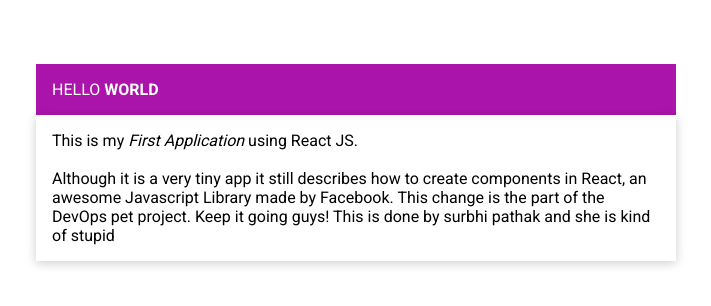
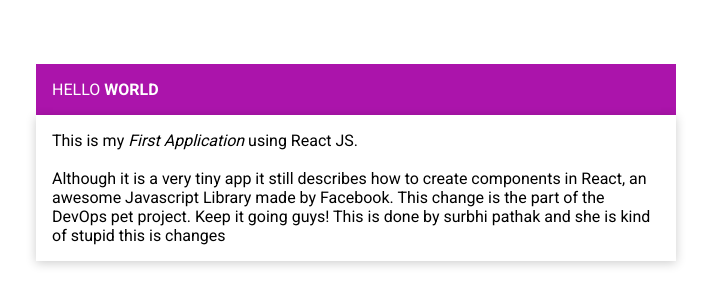
Before and after one commit to anu-1907/DevOpsReact, a JavaScript app: page / in a window 1280 px wide. Shown: the top 306 px of the page, without its empty margins (284-995 px from the left). Built offline with nearby package versions, Linux system fonts and the light colour scheme; the HTML template or start-up script is replaced by a standard one.

Commit message:
description surbhi

```diff
--- a/src/components/Description.js
+++ b/src/components/Description.js
@@ -12,6 +12,7 @@ const Description = () => {
 
 
       This is done by surbhi pathak and she is kind of stupid
+      this is changes
 
 
     </div>
```
